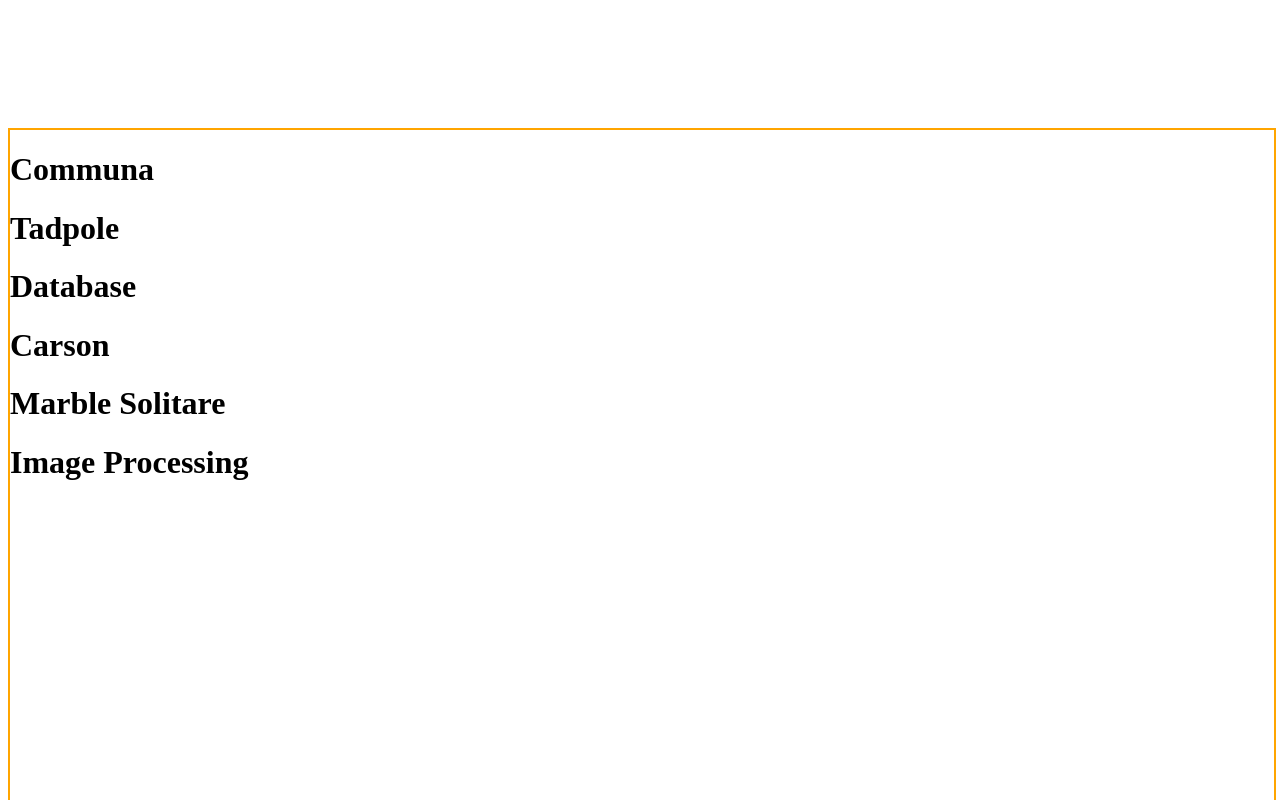
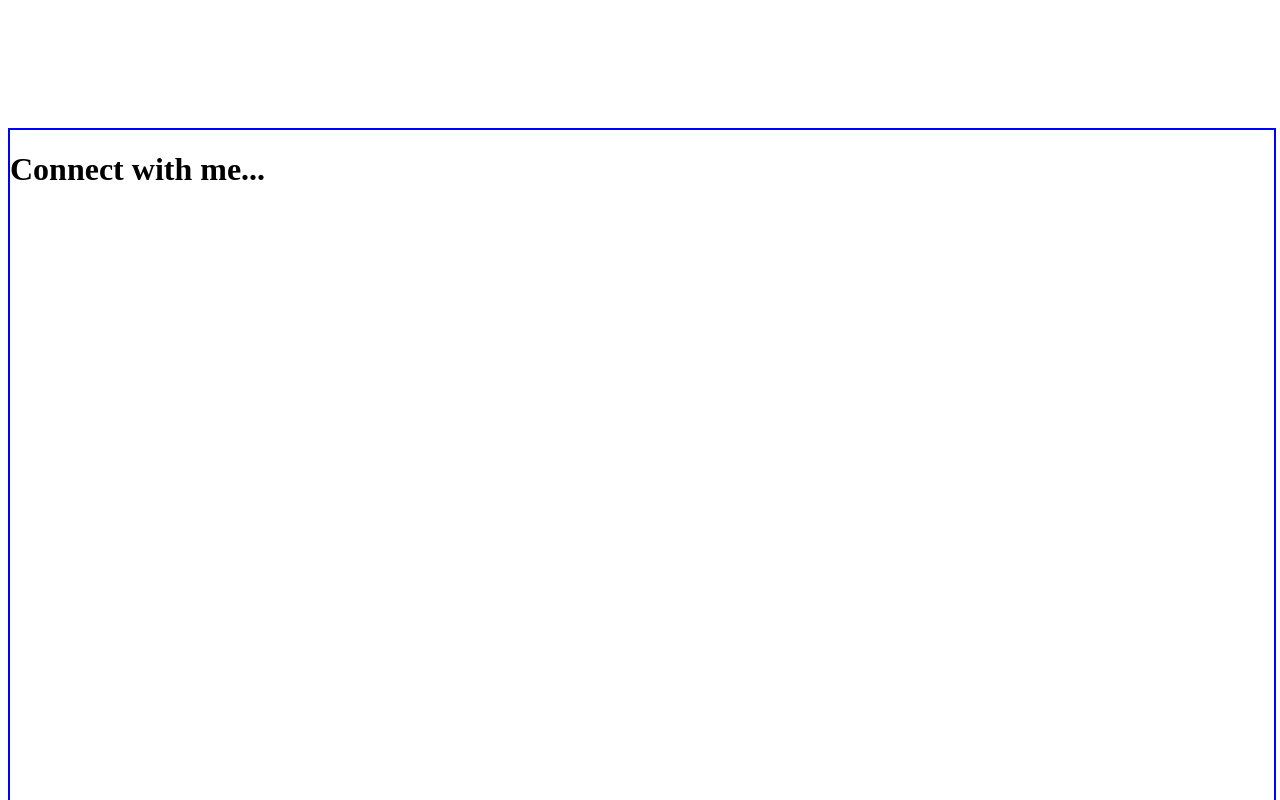
Before and after one commit to annikachang/achang.github.io, a Next.js app: page / in a window 1280 px wide. Shown: the part 680-1480 px from the top of the page. Built offline with nearby package versions, Linux system fonts and the light colour scheme; a web font is replaced by a local one.

Commit message:
remove pages

```diff
--- a/app/page.tsx
+++ b/app/page.tsx
@@ -54,9 +54,7 @@ export default function Page() {
           <div ref={home}>
             <AboutInfo />
           </div>
-          <div ref={projects}>
-            <Projects />
-          </div>
+          <div ref={projects}>{/* <Projects /> */}</div>
           <div ref={connect}>
             <Footer />
           </div>
```
